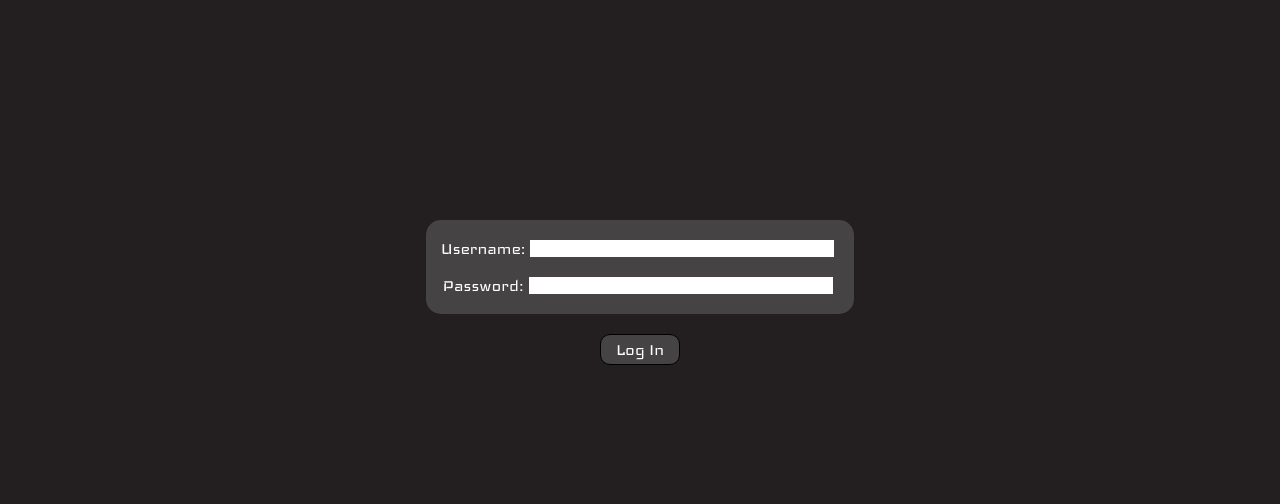
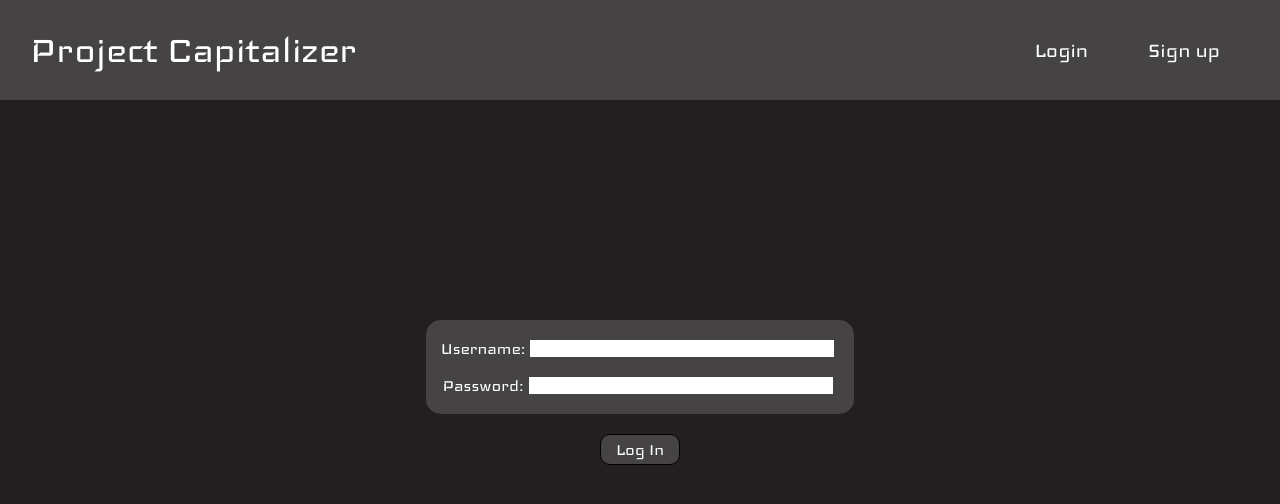
Before and after one commit to Senior-Project-2020/Capitalizer_UI, a React (Create React App) app: page / in a window 1280 px wide. Shown: the top 504 px of the page. Built offline with nearby package versions, Linux system fonts and the light colour scheme.

Commit message:
Updated login page

```diff
--- a/src/App.js
+++ b/src/App.js
@@ -14,7 +14,10 @@ function App() {
   return (
     <CapitalizerProvider>
       <Router>
-        <Route exact path="/" component={LogInPage}/>
+        <Route exact path="/">
+          <NonauthNavBar></NonauthNavBar>
+          <LogInPage></LogInPage>
+        </Route>
         <Route path="/signup">
           <NonauthNavBar></NonauthNavBar>
           <SignupPage></SignupPage>
```
